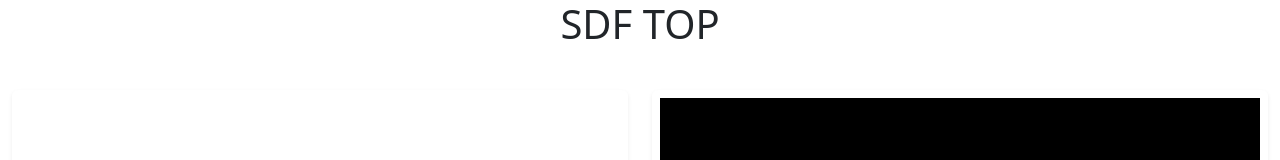
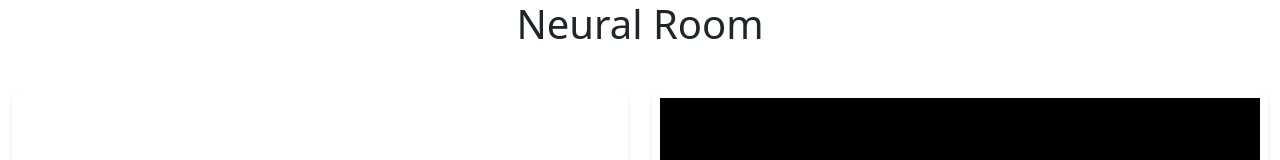
Before and after one commit to JunlingZhuang/Neuralroom-Frontend, a React (Create React App) app in the folder Neuralroom-Frontend/: page / in a window 1280 px wide. Shown: the top 160 px of the page. Built offline with nearby package versions, Linux system fonts and the light colour scheme.

Commit message:
Update App.js

```diff
--- a/Neuralroom-Frontend/src/App.js
+++ b/Neuralroom-Frontend/src/App.js
@@ -76,7 +76,7 @@ function App() {
     <Container fluid className="main-layout">
       <Row className="layout-row-top">
         <div class="d-flex justify-content-center">
-          <h1>SDF TOP</h1>
+          <h1>Neural Room</h1>
         </div>
       </Row>
       <Row className="layout-row-middle">
```
